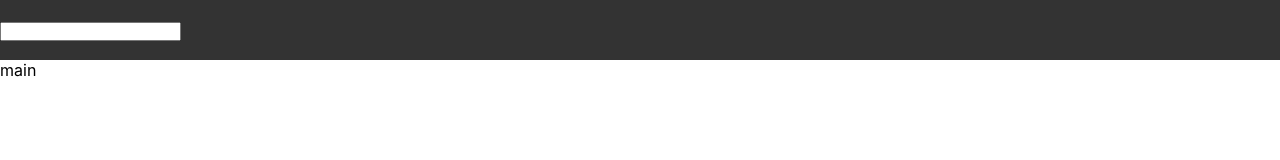
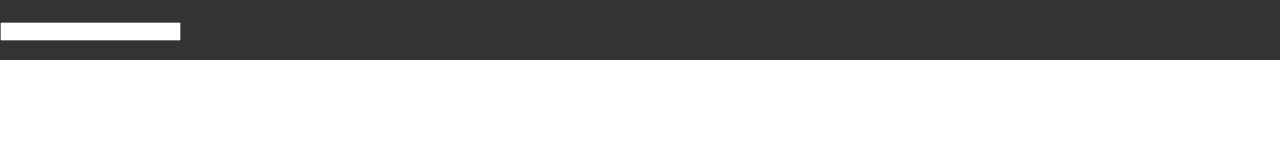
Before and after one commit to biaodigit/react-jest, a React app: page / in a window 1280 px wide. Shown: the top 160 px of the page. Built offline with nearby package versions, Linux system fonts and the light colour scheme.

Commit message:
feat:todoList test

```diff
--- a/src/container/TodoList/components/Header.js
+++ b/src/container/TodoList/components/Header.js
@@ -15,6 +15,7 @@ class Header extends Component {
   handleInputKeyup = (e) => {
     if(e.keyCode === 13 && this.state.value){
       this.props.addUndoItem(this.state.value)
+      this.setState({value:''})
     }
   }
 
--- a/src/container/TodoList/index.js
+++ b/src/container/TodoList/index.js
@@ -3,11 +3,27 @@ import Header from './components/Header'
 import './style.css';
 
 class TodoList extends Component {
+  constructor(props) {
+    super(props)
+    this.state = {
+      undoList: []
+    }
+  }
+
+  addUndoItem = (value) => {
+    this.setState({
+      undoList: this.state.undoList.concat(value)
+    })
+  }
+
   render() {
+    const { undoList } = this.state
     return (
       <div>
-       <Header/>
-       <div>main</div>
+        <Header addUndoItem={this.addUndoItem} />
+        <div>{undoList.map((item, index) => (
+          <div key={index}>{item}</div>
+        ))}</div>
       </div>
     )
   }
```
Also changed, not shown: 2 other files (tests, documents, lock files or other folders).
